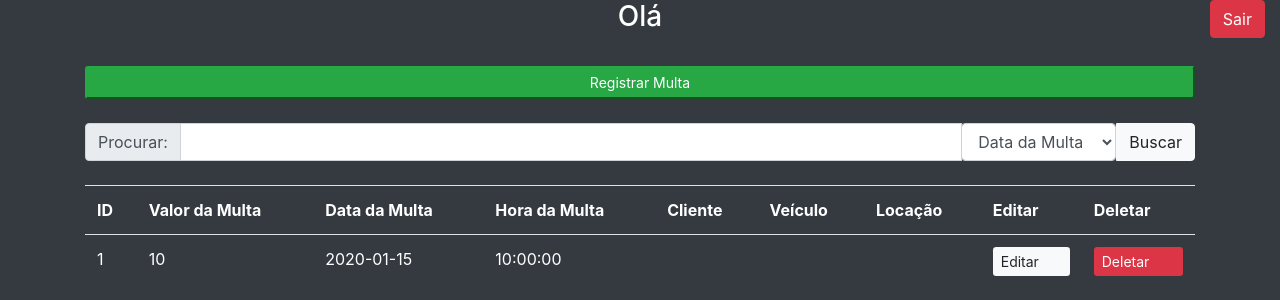
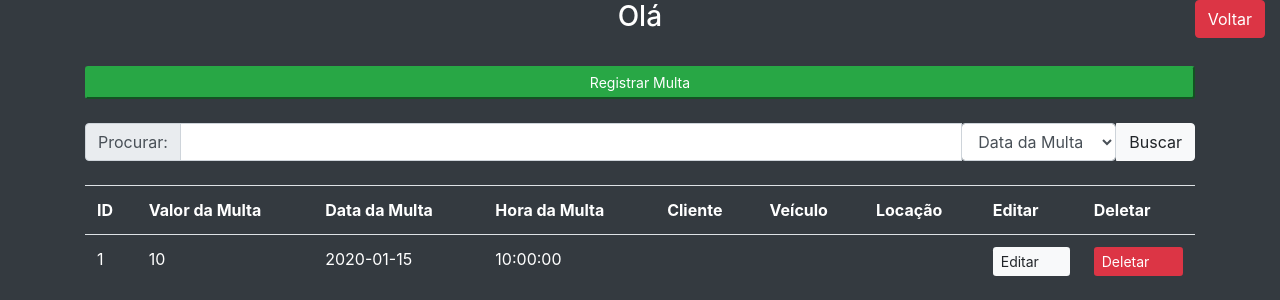
Before and after one commit to JonasFonM/Tai-Aula-2020-Master-Trabalho, a PHP site: page /view/multa/listarMultaView.php in a window 1280 px wide. Shown: the top 300 px of the page. Run offline with PHP 8.4, Linux system fonts and the light colour scheme; the visitor is signed in with stand-in values (Sample User, id 1); data comes from the database, SQL or seed files in the repository; tables that the repository leaves empty hold one stand-in row (values such as "Sample post").

Commit message:
Botões 'Voltar' ao invés de 'Sair'

```diff
--- a/view/cliente/listarClienteView.php
+++ b/view/cliente/listarClienteView.php
@@ -27,7 +27,7 @@
 </head>
 
 <body class="container-fluid bg-dark">
-    <a class="btn btn-danger float-right" href="../home/homeView.php">Sair</a>
+    <a class="btn btn-danger float-right" href="../home/homeView.php">Voltar</a>
     <div class="container bg-dark text-white">
 
     <h3 class="text-center">Olá <?php echo $objUsuario->nome ?></h3>
--- a/view/locacao/listarLocacaoView.php
+++ b/view/locacao/listarLocacaoView.php
@@ -29,7 +29,7 @@
 </head>
 
 <body class="container-fluid bg-dark text-white">
-    <a class="btn btn-danger float-right" href="../home/homeView.php">Sair</a>
+    <a class="btn btn-danger float-right" href="../home/homeView.php">Voltar</a>
     <div class="container bg-dark text-white">
 
     <h3 class="text-center">Olá <?php echo $objUsuario->nome ?></h3>
--- a/view/multa/listarMultaView.php
+++ b/view/multa/listarMultaView.php
@@ -33,7 +33,7 @@
 
 <body class="container-fluid bg-dark">
 
-    <a class="btn btn-danger float-right" href="../home/homeView.php">Sair</a>
+    <a class="btn btn-danger float-right" href="../home/homeView.php">Voltar</a>
     <div class = "container bg-dark text-white">
 
     <h3 class="text-center">Olá <?php echo $objUsuario->nome ?></h3>
--- a/view/veiculo/listarVeiculoView.php
+++ b/view/veiculo/listarVeiculoView.php
@@ -28,7 +28,7 @@
 </head>
 
 <body class="container-fluid bg-dark">
-    <a class="btn btn-danger float-right" href="../home/homeView.php">Sair</a>
+    <a class="btn btn-danger float-right" href="../home/homeView.php">Voltar</a>
     <div class="container bg-dark text-white">
 
 
```
